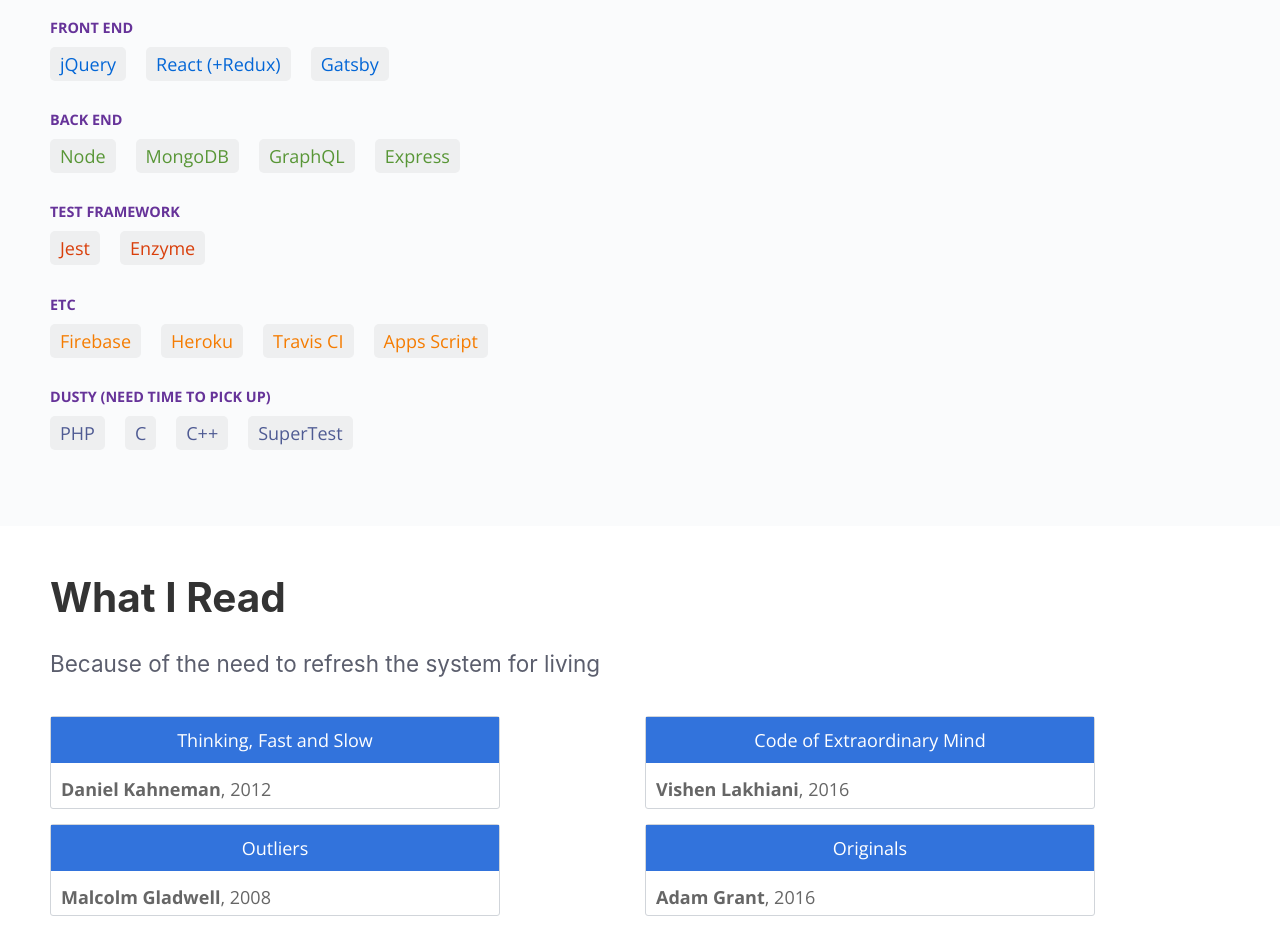
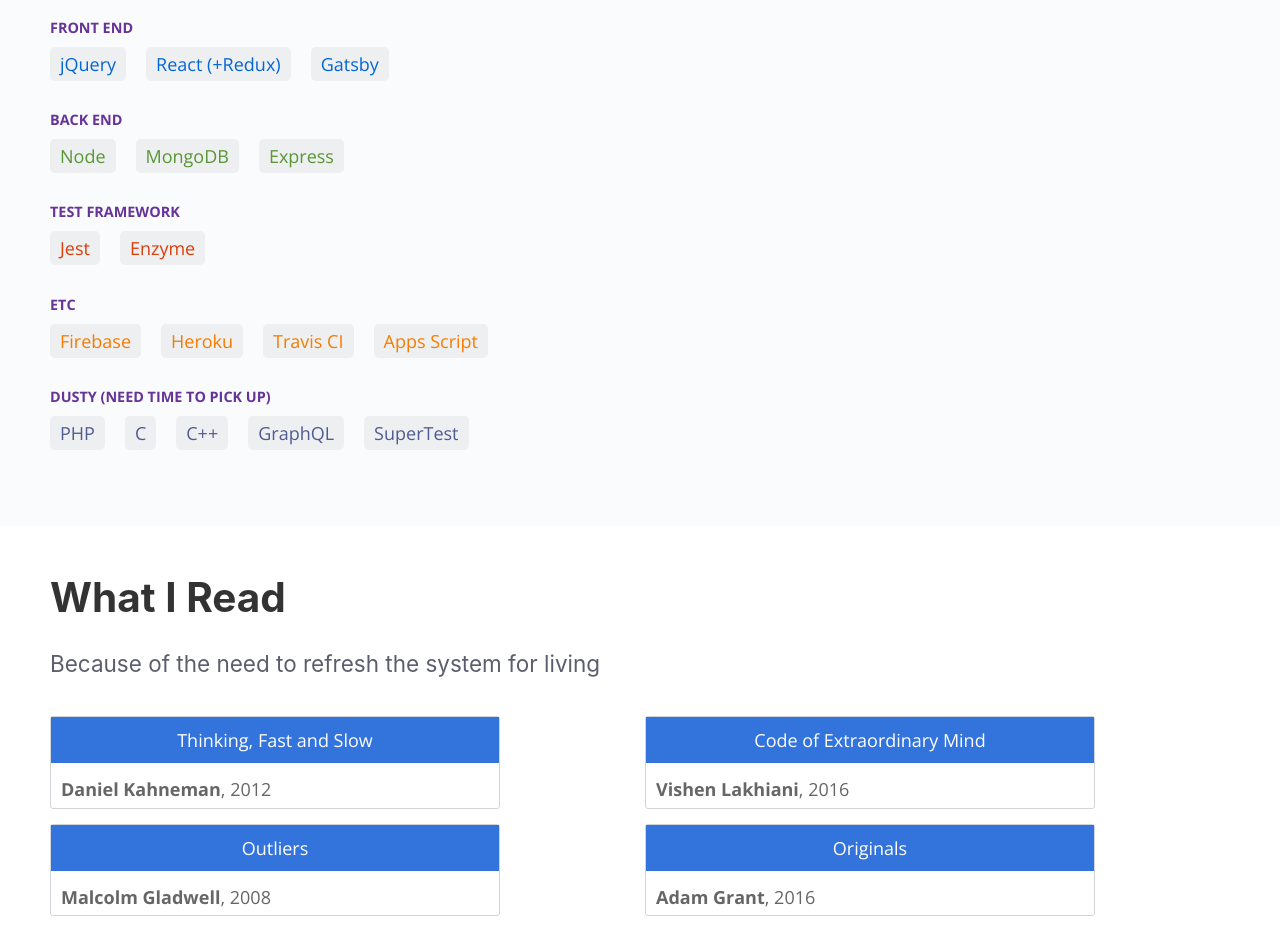
Before and after one commit to khmy2010/kehan.com, a Gatsby site: page / in a window 1280 px wide. Shown: the part 1500-2428 px from the top of the page. Built offline with nearby package versions, Linux system fonts and the light colour scheme; Gatsby itself is replaced by a stand-in of ours.

Commit message:
minor changes

```diff
--- a/src/components/skills/skills.js
+++ b/src/components/skills/skills.js
@@ -19,7 +19,7 @@
       <Set
         klass="back-end"
         category="Back End"
-        list={['Node', 'MongoDB', 'GraphQL', 'Express']}
+        list={['Node', 'MongoDB', 'Express']}
       />
       <Set klass="test" category="Test Framework" list={['Jest', 'Enzyme']} />
       <Set
@@ -30,7 +30,7 @@
       <Set
         klass="dusty"
         category="Dusty (need time to pick up)"
-        list={['PHP', 'C', 'C++', 'SuperTest']}
+        list={['PHP', 'C', 'C++', 'GraphQL', 'SuperTest']}
       />
     </div>
   </section>
```
